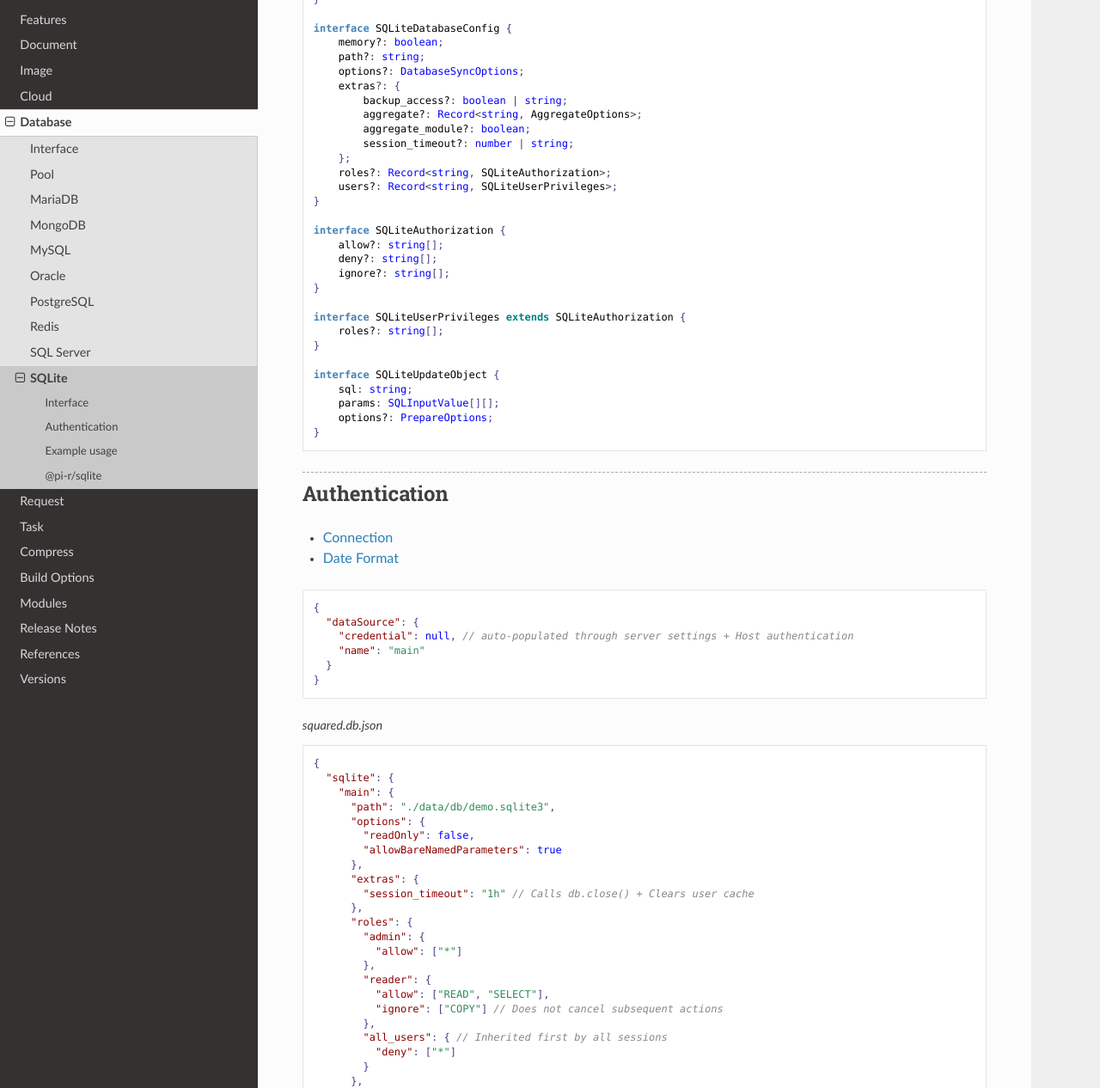
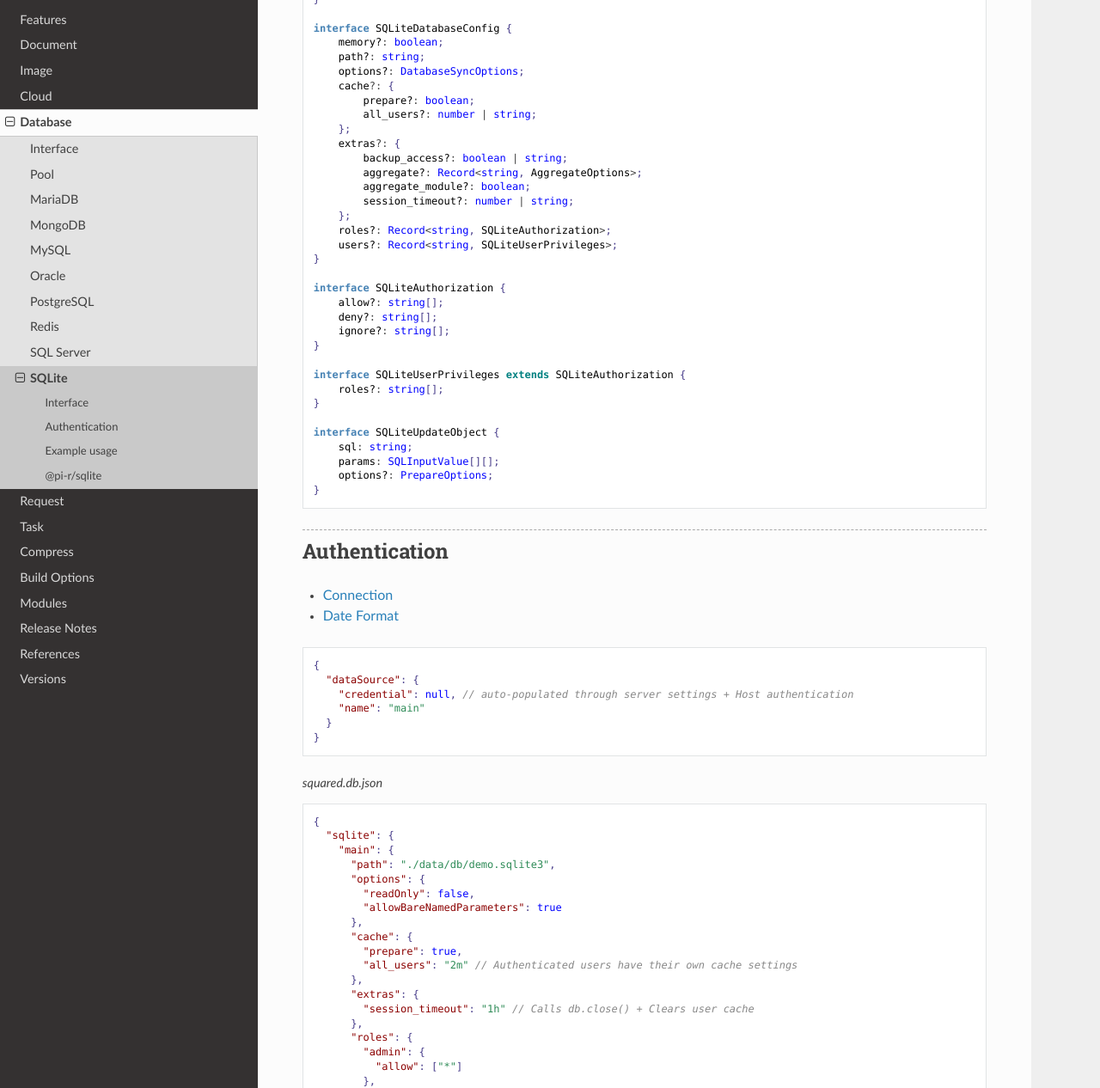
Before and after one commit to anpham6/chrome-docs, a Sphinx documentation site: the page built from source/db/sqlite.rst, in a window 1280 px wide and 1400 px high, scrolled down 343 px, cut to the strip 134-1400 px from the top of the window. Shown: the whole strip at 86% size. Built offline with Sphinx 7.4.7 and the Read the Docs theme 3.1.0, drawn with Linux system fonts in a browser that asks for light colours.

Commit message:
DB: SQLite cache example for queries and allUsers.

```diff
--- a/source/db/sqlite.rst
+++ b/source/db/sqlite.rst
@@ -25,6 +25,10 @@ Interface
       memory?: boolean;
       path?: string;
       options?: DatabaseSyncOptions;
+      cache?: {
+          prepare?: boolean;
+          all_users?: number | string;
+      };
       extras?: {
           backup_access?: boolean | string;
           aggregate?: Record<string, AggregateOptions>;
@@ -76,6 +80,10 @@ Authentication
         "options": {
           "readOnly": false,
           "allowBareNamedParameters": true
+        },
+        "cache": {
+          "prepare": true,
+          "all_users": "2m" // Authenticated users have their own cache settings
         },
         "extras": {
           "session_timeout": "1h" // Calls db.close() + Clears user cache
```
